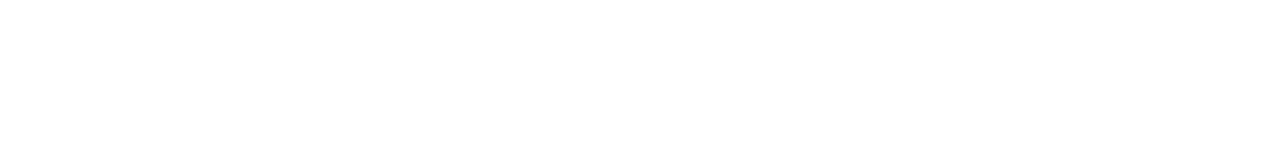
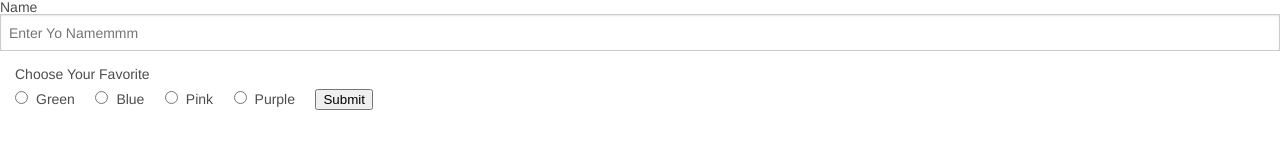
Before and after one commit to hayleyluhn/form-test, a plain HTML site: page index.html in a window 1280 px wide. Drawn offline with Linux system fonts and the light colour scheme.

Commit message:
Form Construction Commit 1

```diff
--- a/index.html
+++ b/index.html
@@ -9,7 +9,25 @@
   </head>
   <body>
 
+   <form>
+        <label>Name
+          <input type="text" placeholder="Enter Yo Namemmm" />
+        </label>
 
+        <div class="large-6 columns">
+      <label>Choose Your Favorite</label>
+      <input type="radio" name="pokemon" value="Green" id="pokemonRed"><label for="pokemonRed">Green</label>
+      <input type="radio" name="pokemon" value="Blue" id="pokemonBlue"><label for="pokemonBlue">Blue</label>
+
+
+      <input type="radio" name="pokemon" value="pink" id="pokemonBlue"><label for="pokemonBlue">Pink</label>
+
+      <input type="radio" name="pokemon" value="Purple" id="pokemonBlue"><label for="pokemonBlue">Purple</label>
+
+      <input type="submit">
+    </div>
+
+    </form>
 
     <script src="js/vendor/jquery.js"></script>
     <script src="js/foundation.min.js"></script>
```
